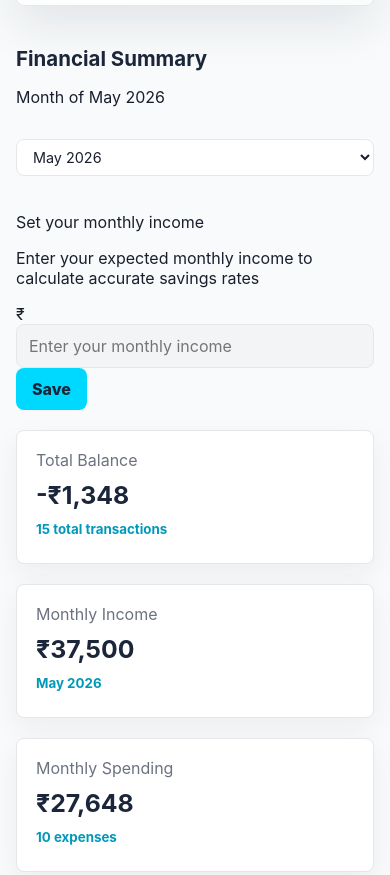
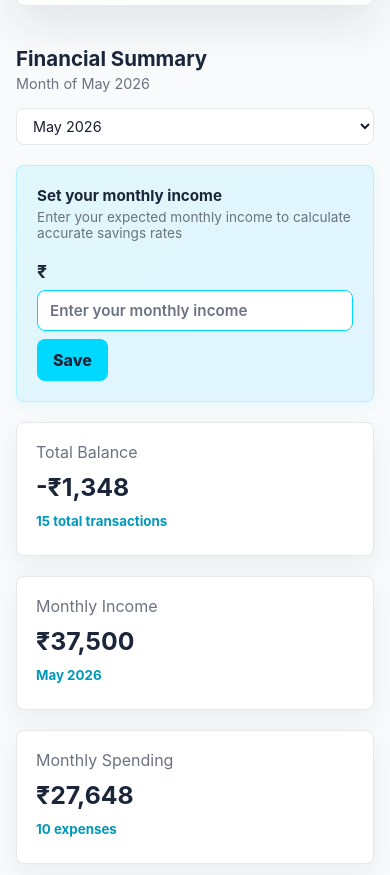
Before and after one commit to rvamshidhar437-eng/expense-app, a plain HTML site: page index.html in a window 390 px wide. Shown: the part 882-1757 px from the top of the page. Drawn offline with Linux system fonts and the light colour scheme; files whose address does not match are found by name.

Commit message:
Add monthly income input field styling and responsive design

```diff
--- a/styles.css
+++ b/styles.css
@@ -189,6 +189,12 @@ main {
   font-size: 1.28rem;
 }
 
+.header-subtitle {
+  margin: 4px 0 0;
+  color: var(--muted);
+  font-size: 0.9rem;
+}
+
 .month-selector,
 .budget-month-input,
 .planning-month-input {
@@ -199,6 +205,61 @@ main {
   border-radius: var(--radius);
   font-size: 0.9rem;
   cursor: pointer;
+}
+
+.income-setup-card {
+  background: linear-gradient(135deg, #E0F7FA 0%, #E1F5FE 100%);
+  border: 1px solid rgba(0, 217, 255, 0.2);
+  border-radius: var(--radius);
+  padding: 20px;
+  box-shadow: 0 4px 12px rgba(0, 217, 255, 0.08);
+}
+
+.income-setup-content {
+  display: flex;
+  align-items: center;
+  justify-content: space-between;
+  gap: 20px;
+}
+
+.income-label {
+  margin: 0 0 4px;
+  color: var(--primary);
+  font-size: 0.95rem;
+  font-weight: 700;
+}
+
+.income-hint {
+  margin: 0;
+  color: var(--muted);
+  font-size: 0.85rem;
+}
+
+.income-input-group {
+  display: flex;
+  align-items: center;
+  gap: 8px;
+  min-width: fit-content;
+}
+
+.currency-symbol {
+  font-size: 1.1rem;
+  font-weight: 700;
+  color: var(--primary);
+}
+
+.income-input {
+  width: 180px;
+  padding: 10px 12px !important;
+  border: 1px solid var(--teal) !important;
+  background: white !important;
+  color: var(--primary) !important;
+  font-weight: 600;
+  font-size: 0.95rem;
+}
+
+.income-input::placeholder {
+  color: var(--muted);
 }
 
 .hero-band {
@@ -275,6 +336,7 @@ main {
   text-decoration: none;
   display: inline-grid;
   place-items: center;
+  white-space: nowrap;
 }
 
 .primary-btn:hover {
@@ -694,6 +756,21 @@ canvas {
     flex-direction: column;
     align-items: flex-start;
   }
+
+  .income-setup-content {
+    flex-direction: column;
+    align-items: flex-start;
+  }
+
+  .income-input-group {
+    width: 100%;
+    flex-wrap: wrap;
+  }
+
+  .income-input {
+    width: 100% !important;
+    flex: 1 1 100%;
+  }
 }
 
 @media (max-width: 680px) {
@@ -748,4 +825,18 @@ canvas {
   .month-selector {
     width: 100%;
   }
+
+  .income-setup-content {
+    flex-direction: column;
+    align-items: stretch;
+  }
+
+  .income-input-group {
+    width: 100%;
+    flex-wrap: wrap;
+  }
+
+  .income-input {
+    width: 100% !important;
+  }
 }
```
